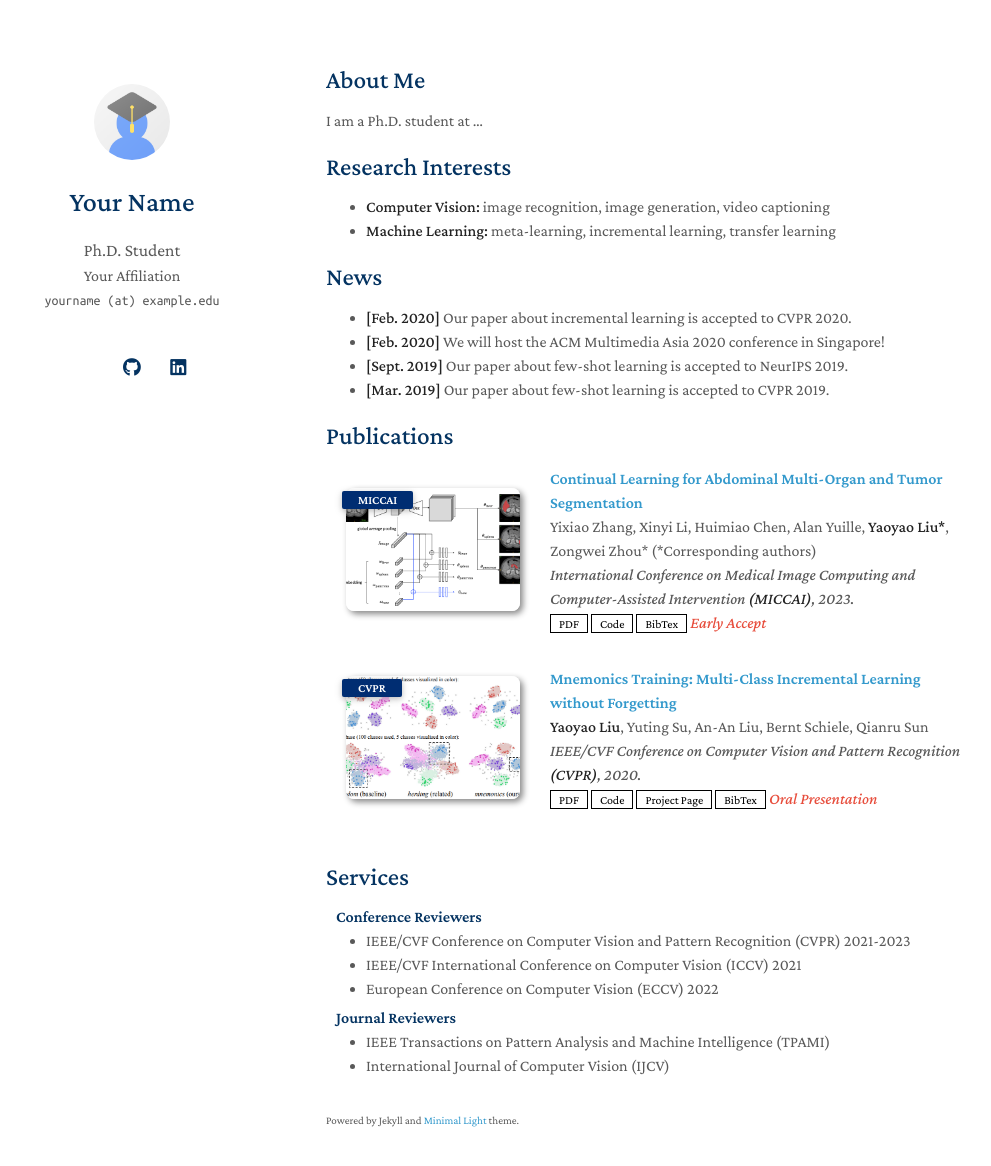
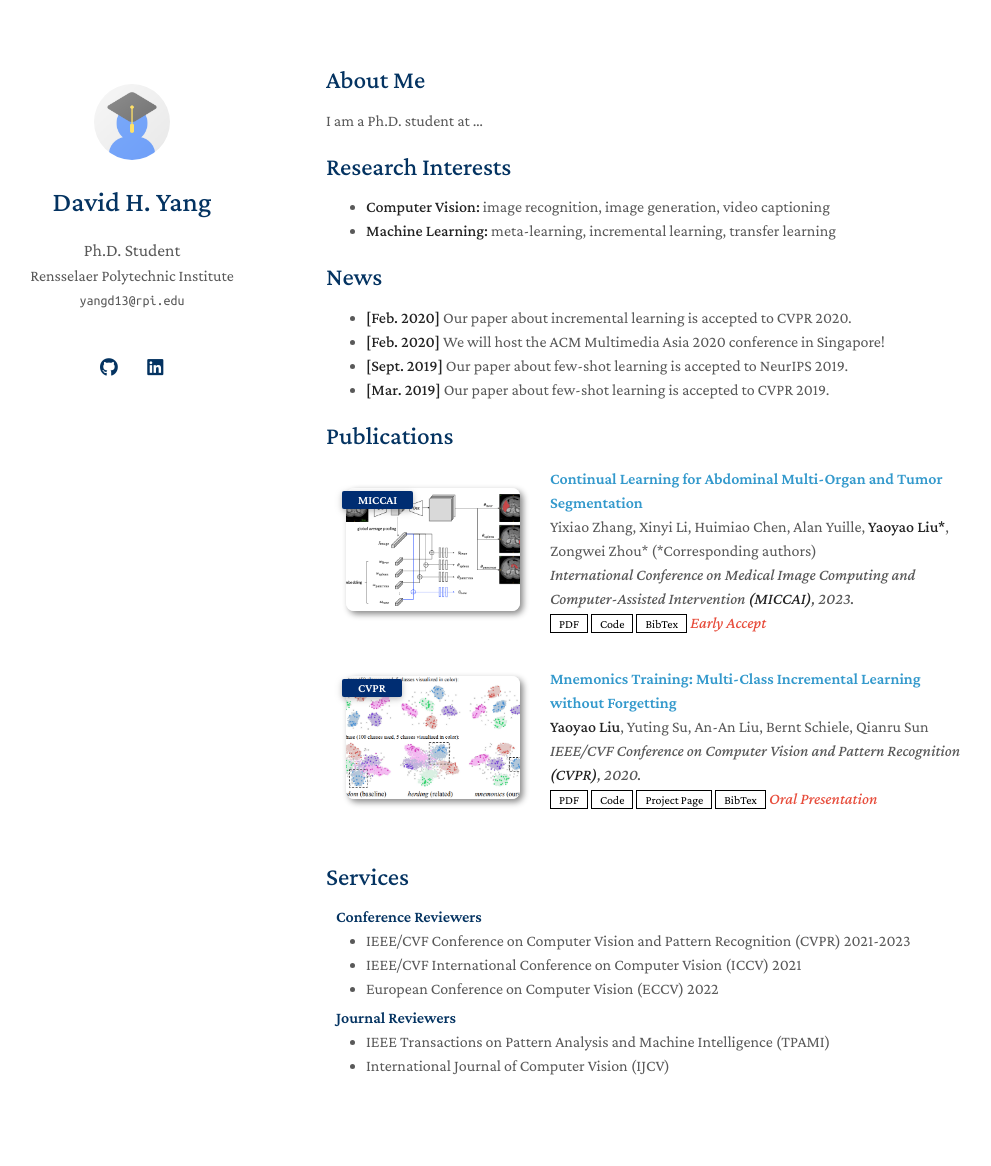
Before and after one commit to Davidhy514/davidhy514.github.io, a Jekyll site: the page built from index.md, in a window 1280 px wide and 1201 px high. Shown: the top 1166 px of the window, without its empty margins (144-1135 px from the left). Built offline with Jekyll 4.4.1, drawn with Linux system fonts in a browser that asks for light colours; a style sheet for code colours, icons or effects is not loaded.

Commit message:
Update _config.yml

```diff
--- a/_config.yml
+++ b/_config.yml
@@ -1,8 +1,8 @@
 # Basic Information
-title: Your Name
+title: David H. Yang
 position: Ph.D. Student
-affiliation: Your Affiliation
-email: yourname (at) example.edu
+affiliation: Rensselaer Polytechnic Institute
+email: yangd13@rpi.edu
 
 # Search Engine Optimization (SEO)
 # The following information is used to improve the website traffic from search engines, e.g., Google.
@@ -12,11 +12,10 @@ canonical: https://minimal-light-theme.yliu.me/
 
 # Links
 # If you don't need one of them, you may delete the corresponding line.
-google_scholar: https://scholar.google.com/
-cv_link: assets/files/curriculum_vitae.pdf
-github_link: https://github.com/
-linkedin: https://www.linkedin.com/
-twitter: https://twitter.com/
+google_scholar: https://scholar.google.com/citations?user=qbkNeWoAAAAJ&hl=en
+github_link: https://github.com/Davidhy514
+linkedin: https://www.linkedin.com/in/david-yang-1986b8b1/
+twitter: https://x.com/davambyyy
 
 # Images (e.g., your profile picture and your website's favicon)
 # "favicon" and "favicon_dark" are used for the light and dark modes, respectively.
@@ -26,7 +25,7 @@ favicon_dark: ./assets/img/favicon-dark.png
 
 # Footnote
 # You may use the option to disable the footnote, "Powered by Jekyll and Minimal Light theme."
-enable_footnote: true
+enable_footnote: false
 
 # Auto Dark Mode
 # You may use the option to disable the automatic dark theme
@@ -38,7 +37,6 @@ font: "Serif" # or "Sans Serif"
 
 # Google Analytics ID
 # Please remove this if you don't use Google Analytics
-google_analytics: UA-111540567-4
 
 # Use this project as a remote theme for GitHub Pages
 # See the guide here: https://docs.github.com/en/pages/setting-up-a-github-pages-site-with-jekyll/adding-a-theme-to-your-github-pages-site-using-jekyll
```
